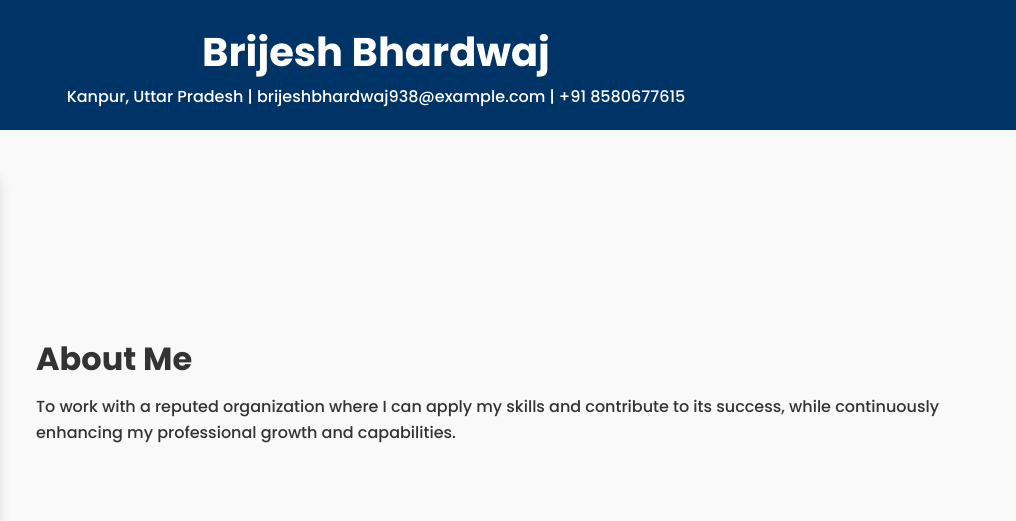
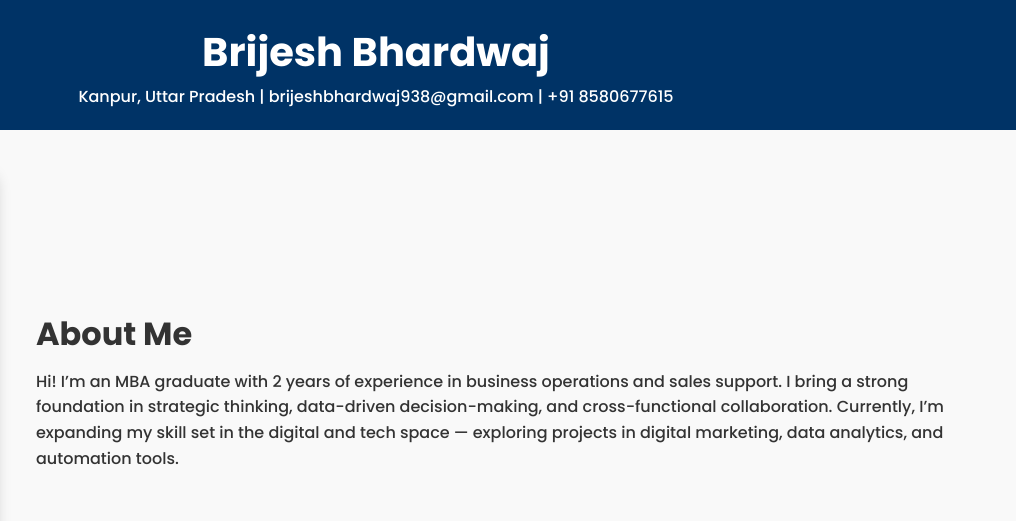
Before and after one commit to suman430/Portfolio_bb, a plain HTML site: page index.html in a window 1280 px wide. Shown: the top 521 px of the page, 264-1280 px from the left. Drawn offline with Linux system fonts and the light colour scheme.

Commit message:
content commit

```diff
--- a/index.html
+++ b/index.html
@@ -146,7 +146,7 @@
 <body>
   <header>
     <h1>Brijesh Bhardwaj</h1>
-    <p>Kanpur, Uttar Pradesh | brijeshbhardwaj938@example.com | +91 8580677615</p>
+    <p>Kanpur, Uttar Pradesh | brijeshbhardwaj938@gmail.com | +91 8580677615</p>
   </header>
 
   <div class="container">
@@ -154,8 +154,7 @@
       <img src="WhatsApp Image 2025-08-03 at 12.02.01_33fb7911.jpg" alt="Profile Picture">
       <div class="about-text">
         <h2>About Me</h2>
-        <p>To work with a reputed organization where I can apply my skills and contribute to its success, while
-          continuously enhancing my professional growth and capabilities.</p>
+        <p>Hi! I’m an MBA graduate with 2 years of experience in business operations and sales support. I bring a strong foundation in strategic thinking, data-driven decision-making, and cross-functional collaboration. Currently, I’m expanding my skill set in the digital and tech space — exploring projects in digital marketing, data analytics, and automation tools.</p>
       </div>
     </section>
 
```
